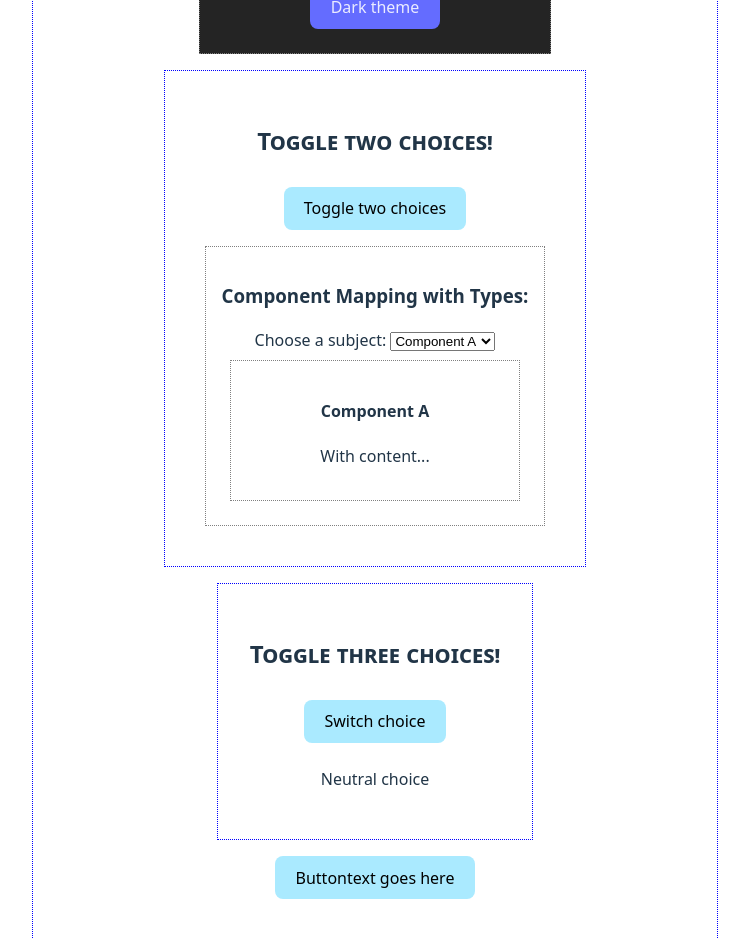
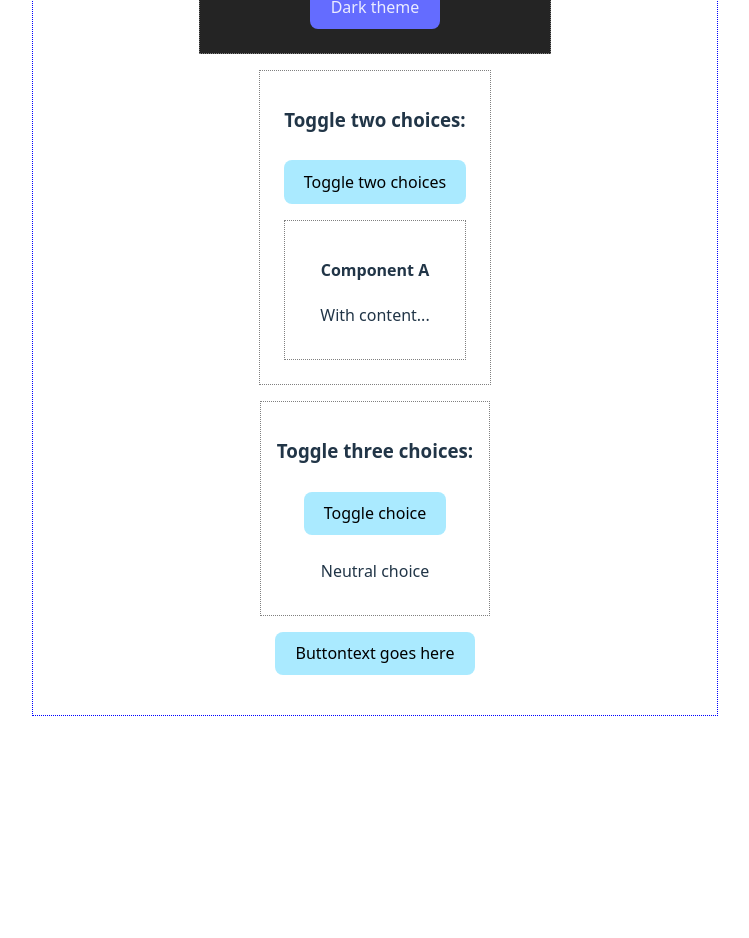
Before and after one commit to Ayngie/bits-n-pieces, a React (Vite) app: page / in a window 1280 px wide. Shown: the part 2420-3358 px from the top of the page, without its empty margins (265-1014 px from the left). After the commit the page ends 3176 px from the top, so only its background shows below. Built offline with nearby package versions, Linux system fonts and the light colour scheme.

Commit message:
Refactor: switched to example components

```diff
--- a/src/components/Toggles/ToggleThreeChoices.tsx
+++ b/src/components/Toggles/ToggleThreeChoices.tsx
@@ -1,6 +1,6 @@
 import { JSX, useState } from 'react';
-import ComponentMappingWithTypes from '../DynamicComponentMapping/ComponentMappingWithTypes';
-import ComponentMappingWithInterfaceAndArray from '../DynamicComponentMapping/ComponentMappingWithInterfaceAndArray';
+import ComponentA from '../DynamicComponentMapping/ComponentsToBeMapped/ComponentA';
+import ComponentB from '../DynamicComponentMapping/ComponentsToBeMapped/ComponentB';
 
 const ToggleThreeChoices: React.FC = () => {
   const [mappingIndex, setMappingIndex] = useState<number>(0);
@@ -15,17 +15,17 @@ const ToggleThreeChoices: React.FC = () => {
     <div key="neutral">
       <p>Neutral choice</p>
     </div>,
-    <ComponentMappingWithTypes key="types" />,
-    <ComponentMappingWithInterfaceAndArray key="interface_and_array" />,
+    <ComponentA key="componentA" />,
+    <ComponentB key="componentB" />,
   ];
 
   return (
-    <div className="card">
-      <h2>Toggle three choices!</h2>
-      <button onClick={switchMapping}>Switch choice</button>
+    <article className="bordered-section">
+      <h3>Toggle three choices:</h3>
+      <button onClick={switchMapping}>Toggle choice</button>
 
       {components[mappingIndex]}
-    </div>
+    </article>
   );
 };
 
--- a/src/components/Toggles/ToggleTwoChoices.tsx
+++ b/src/components/Toggles/ToggleTwoChoices.tsx
@@ -1,7 +1,7 @@
 import { useState } from 'react';
 import ToggleWithProps from './ToggleWithProps';
-import ComponentMappingWithTypes from '../DynamicComponentMapping/ComponentMappingWithTypes';
-import ComponentMappingWithInterfaceAndArray from '../DynamicComponentMapping/ComponentMappingWithInterfaceAndArray';
+import ComponentA from '../DynamicComponentMapping/ComponentsToBeMapped/ComponentA';
+import ComponentB from '../DynamicComponentMapping/ComponentsToBeMapped/ComponentB';
 
 const ToggleTwoChoices = () => {
   const [basicChoiceOn, setBasicChoiceOn] = useState<boolean>(true);
@@ -12,8 +12,8 @@ const ToggleTwoChoices = () => {
   };
 
   return (
-    <div className="card">
-      <h2>Toggle two choices!</h2>
+    <article className="bordered-section">
+      <h3>Toggle two choices:</h3>
 
       {/* Pass toggle function to child */}
       <ToggleWithProps
@@ -22,12 +22,8 @@ const ToggleTwoChoices = () => {
       />
 
       {/* Show component based on which is toggled */}
-      {basicChoiceOn ? (
-        <ComponentMappingWithTypes />
-      ) : (
-        <ComponentMappingWithInterfaceAndArray />
-      )}
-    </div>
+      {basicChoiceOn ? <ComponentA /> : <ComponentB />}
+    </article>
   );
 };
 
```
